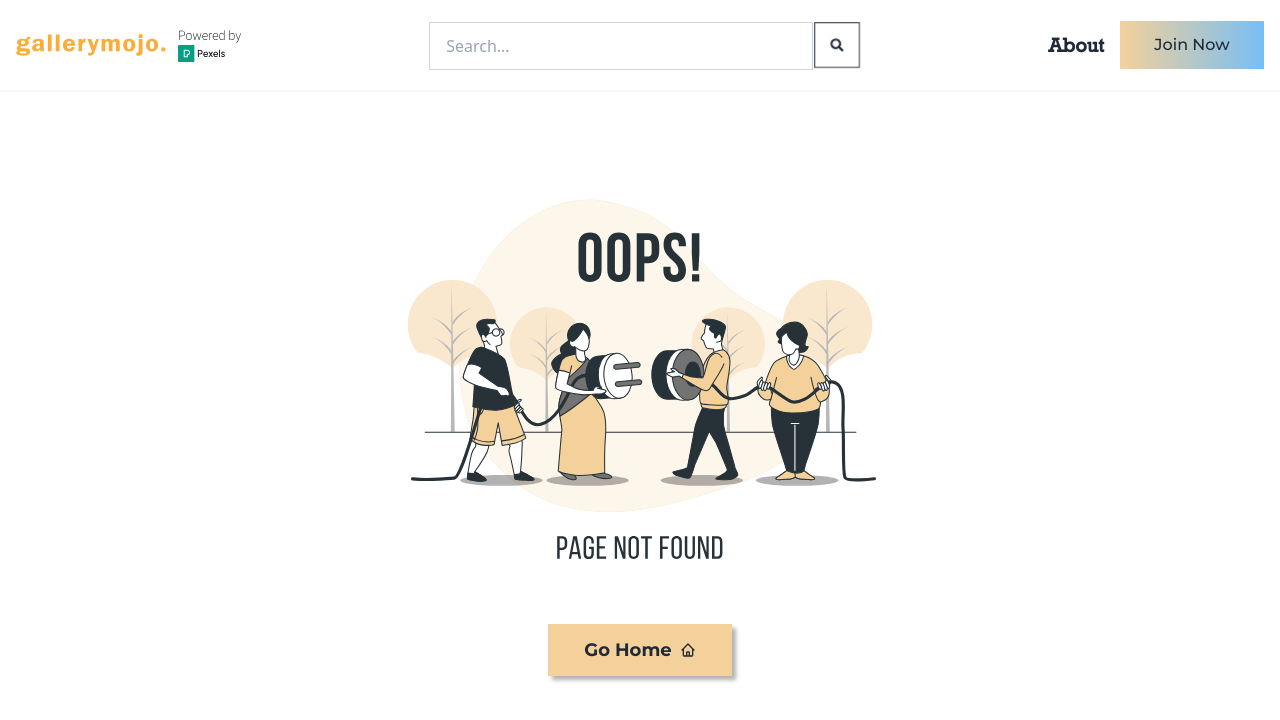
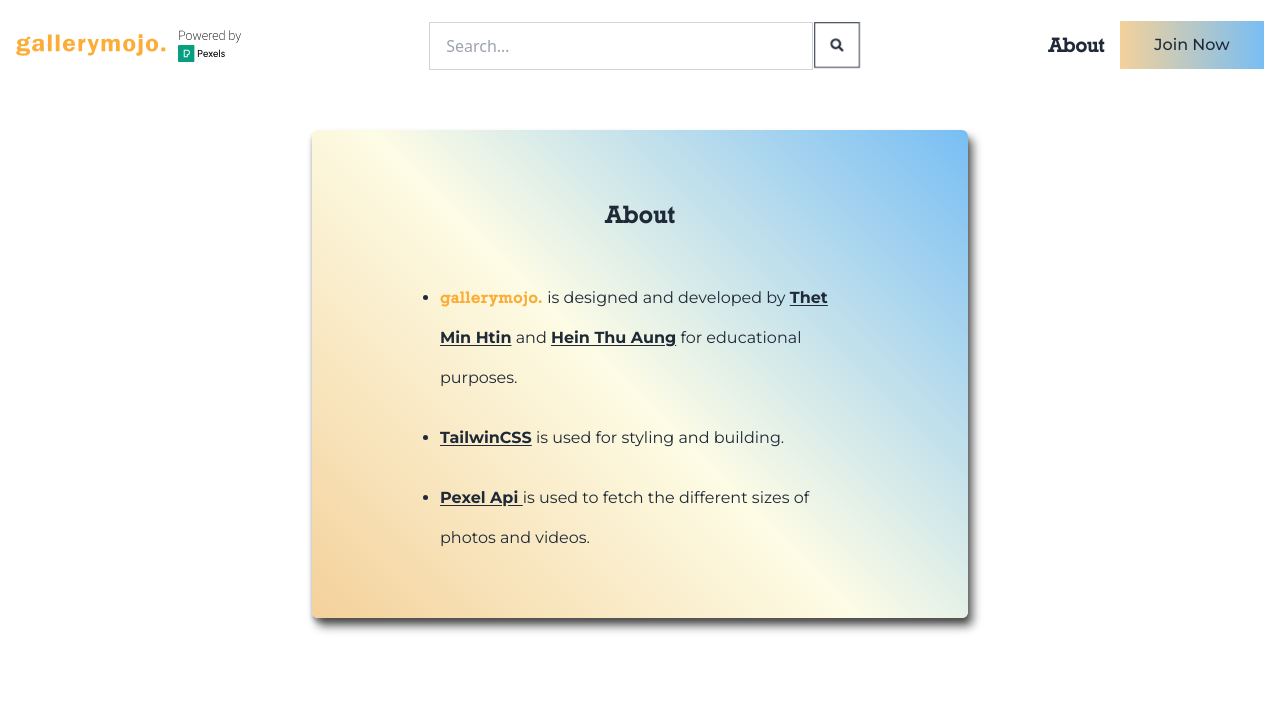
Before and after one commit to HeinThuAung-11/photo-gallery, a React (Create React App) app: page /about in a window 1280 px wide. Shown: the top 720 px of the page. Built offline with nearby package versions, Linux system fonts and the light colour scheme; no server answers; the database is empty.

Commit message:
about page change to redirect in navbar V1 and about page styling finished

```diff
--- a/src/App.js
+++ b/src/App.js
@@ -1,6 +1,6 @@
 import React from "react";
 import { Routes, Route, BrowserRouter } from "react-router-dom";
-import { Home, NotFound, ExplorePhoto, ExploreVideo, PhotoDetail, SearchPhotos } from "./pages";
+import { Home, NotFound, ExplorePhoto, ExploreVideo, PhotoDetail, SearchPhotos, AboutPage } from "./pages";
 import { NavbarV1, NavbarV2 } from "./components";
 import { Login } from "./pages/Login/Login";
 import { Register } from "./pages/Register/Register";
@@ -49,6 +49,7 @@ function App() {
         <Route path="/video/detail/:videoId" element={<VideoDetail />} />
         <Route path="*" element={<NotFound />} />
         <Route path="/login" element={<LoginPage />} />
+        <Route path="/about" element={<AboutPage />} />
         <Route path="/register" element={<RegisterPage />} />
         <Route path="/userprofile" element={
           <ProtectedRoute user={currentUser}>
--- a/src/components/NavbarV1/NavbarV1.jsx
+++ b/src/components/NavbarV1/NavbarV1.jsx
@@ -38,6 +38,10 @@ const NavbarV1 = () => {
         link_name: "Explore",
         link: "/explore/photos",
       },
+      {
+        link_name: "About",
+        link: '/about'
+      }
     ]
   }
 
@@ -171,7 +175,6 @@ const NavbarV1 = () => {
             }
           </li>
           <li className='navigation text-2xl lg:text-4xl py-5 lg:py-10 lg:hidden' onClick={LogOut}>Logout</li>
-          <li className='navigation text-2xl lg:text-4xl py-5 lg:py-10 transition-none lg:transition hover:scale-125'>About</li>
         </ul>
       </div>
     </>
--- a/src/pages/About/About.css
+++ b/src/pages/About/About.css
@@ -0,0 +1,4 @@
+.custom-bg-gradient {
+  background: linear-gradient(225deg, #78bef4 0%, #fdfce5 52.08%, #f4d19b 100%);
+  box-shadow: 0px 4px 4px rgba(0, 0, 0, 0.25), 5px 8px 10px rgba(0, 0, 0, 0.6);
+}
--- /dev/null
+++ b/src/pages/About/AboutPage.jsx
@@ -0,0 +1,23 @@
+import React from 'react'
+import './About.css'
+
+const AboutPage = () => {
+    return (
+        <div className='flex px-5 lg:px-0'>
+            <div className={'custom-bg-gradient max-w-[656px] py-10 mx-auto mt-10 rounded-md'}>
+                <div className="flex flex-col items-center px-10 md:px-20 lg:px-32" >
+                    <h1 className="font-rockwell text-2xl font-bold my-7 tracking-wide">About</h1>
+                    <ul className="font-montserrat list-outside">
+                        <li className={'my-5 list-disc leading-10'}><span className={'text-[#FCAD38] font-bold font-rockwell tracking-wider'}>gallerymojo.</span> is designed and developed by <span className={'font-bold underline underline-offset-2'}>Thet Min Htin</span> and <span className={'font-bold underline underline-offset-2'}>Hein Thu Aung</span> for educational purposes.</li>
+                        <li className={'my-5 list-disc leading-10'}>
+                            <span className={'font-bold underline underline-offset-2'}>TailwinCSS</span>  is used for styling and building.
+                        </li>
+                        <li className={'my-5 list-disc leading-10'}> <span className={'font-bold underline underline-offset-2'}>Pexel Api </span>is used to fetch the different sizes of photos and videos.</li>
+                    </ul>
+                </div>
+            </div>
+        </div>
+    )
+}
+
+export default AboutPage
--- a/src/pages/index.js
+++ b/src/pages/index.js
@@ -4,3 +4,4 @@ export {default as ExploreVideo} from './ExploreVideo/ExploreVideo'
 export {default as SearchPhotos} from './SearchPhotos/SearchPhotos'
 export {default as PhotoDetail} from './PhotoDetail/PhotoDetail'
 export {default as NotFound} from './NotFound/NotFound'
+export {default as AboutPage} from './About/AboutPage'
```
